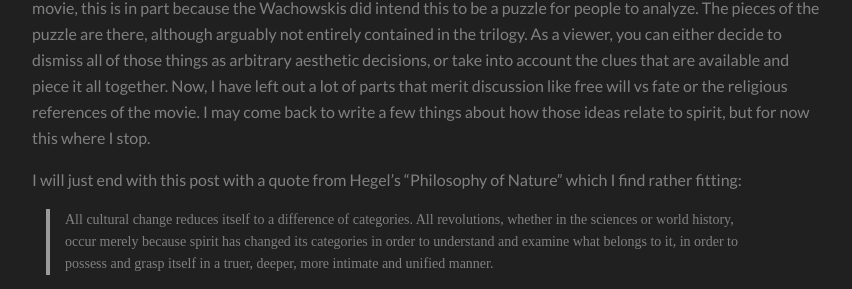
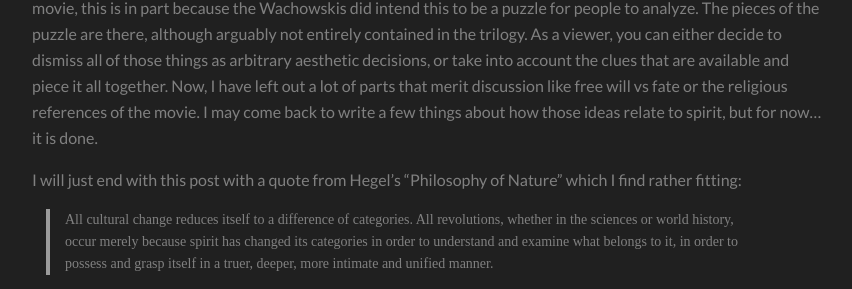
Before and after one commit to Stalence/stalence.github.io, a Jekyll site: the page built from _posts/2021-12-30-The Matrix Dialectics.md, in a window 1280 px wide and 1400 px high, scrolled down 7846 px. Shown: the part 366-655 px from the top of the window, without its empty margins (213-1065 px from the left). Built offline with Jekyll 4.4.1, drawn with Linux system fonts in a browser that asks for light colours; a script that is not in the unit is left out; some of the changed text lies outside the part shown; grey boxes are pictures that could not be loaded.

Commit message:
Update 2021-12-30-The Matrix Dialectics.md

```diff
--- a/_posts/2021-12-30-The Matrix Dialectics.md
+++ b/_posts/2021-12-30-The Matrix Dialectics.md
@@ -171,7 +171,7 @@ I'll leave a last quote from Lana's interview about the golden light:
 And this, is exactly why I find Revolutions to be the most ambitious sequel. It aims to provide a rather bold and idealistic account for the evolution of history in terms of the evolution of spirit. I'm not particularly spiritual in my life, but spiritual themes can be great at driving narratives in movies and this is exactly what's happening here.
 I love how the Wachowskis decided to go about this one.
 While a lot of those ideas are not explicitly detailed in the movie, this is in part because the Wachowskis did intend this to be a puzzle for people to analyze.
-The pieces of the puzzle are there, although arguably not entirely contained in the trilogy. As a viewer, you can either decide to dismiss all of those things as arbitrary aesthetic decisions, or take into account the clues that are available and piece it all together. Now, I have left out a lot of parts that merit discussion like free will vs fate or the religious references of the movie. I may come back to write a few things about how those ideas relate to spirit, but for now this where I stop.
+The pieces of the puzzle are there, although arguably not entirely contained in the trilogy. As a viewer, you can either decide to dismiss all of those things as arbitrary aesthetic decisions, or take into account the clues that are available and piece it all together. Now, I have left out a lot of parts that merit discussion like free will vs fate or the religious references of the movie. I may come back to write a few things about how those ideas relate to spirit, but for now... it is done.
 
 I will just end with this post with a quote from Hegel's "Philosophy of Nature" which I find rather fitting:
 >All cultural change reduces itself to a difference of categories. All revolutions, whether in the sciences or world history, occur merely because spirit has changed its categories in order to understand and examine what belongs to it, in order to possess and grasp itself in a truer, deeper, more intimate and unified manner.
```
Also changed, not shown: other parts of _posts/2021-12-30-The Matrix Dialectics.md (+1 -1 lines).
